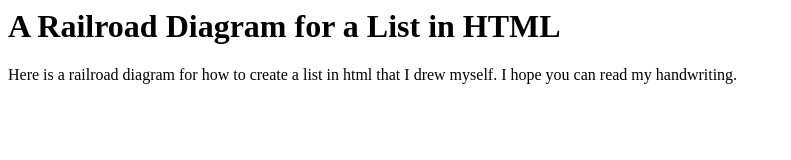
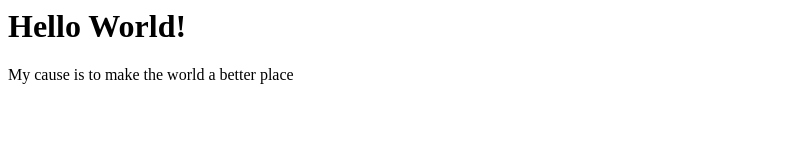
Before and after one commit to NotBenHodges/BestClass, a plain HTML site: page index.html in a window 1280 px wide. Shown: the whole page, without its empty margins (0-791 px from the left). Drawn offline with Linux system fonts and the light colour scheme.

Commit message:
Update index.html

```diff
--- a/index.html
+++ b/index.html
@@ -1,6 +1,4 @@
 <html>
-  <title>List Railroad Diagram</title>
-  <h1>A Railroad Diagram for a List in HTML</h1>
-  <p>Here is a railroad diagram for how to create a list in html that I drew myself.
-    I hope you can read my handwriting.</p>
+  <h1>Hello World!</h1>
+  <p>My cause is to make the world a better place</p>
 </html>
```
